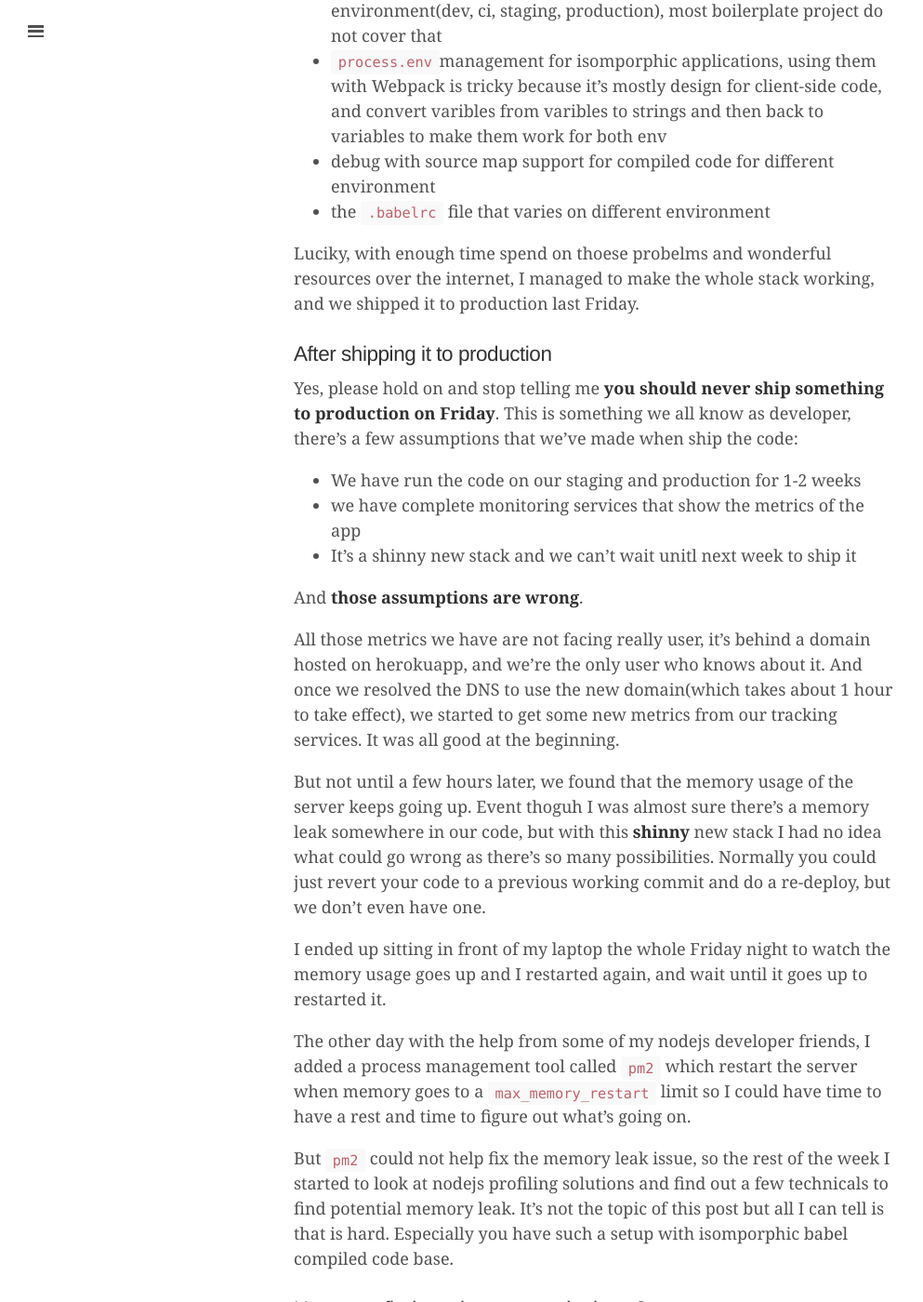
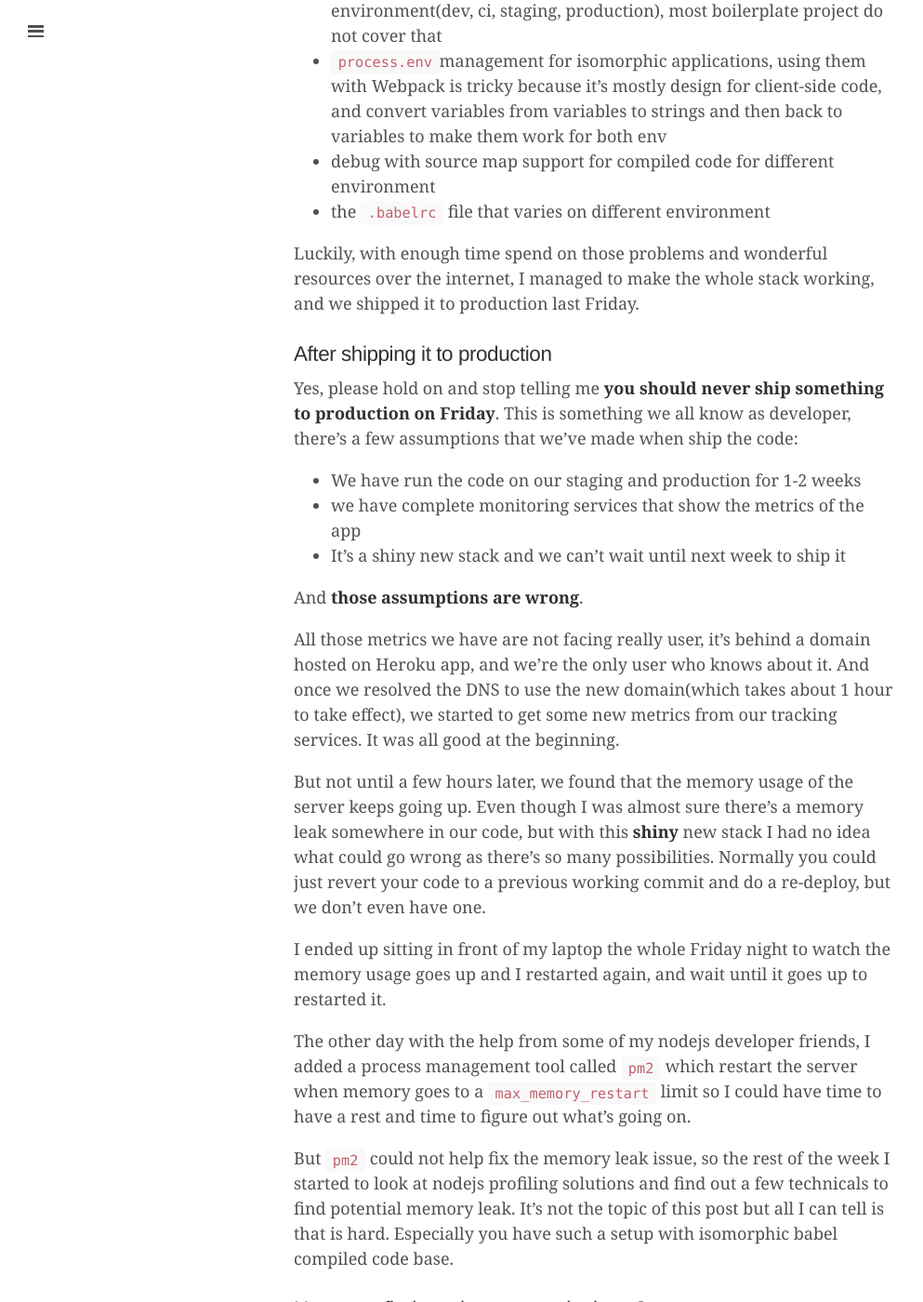
Before and after one commit to fraserxu/fraserxu.github.io, a Jekyll site: the page built from _posts/2016-05-31-my-first-production-isomorphic-graphql-app.md, in a window 1280 px wide and 1400 px high, scrolled down 4280 px. Shown: the whole window at 93% size, without its empty margins (0-993 px from the left). Built offline with Jekyll 4.4.1, drawn with Linux system fonts in a browser that asks for light colours; some web fonts are replaced; some of the changed text lies outside the part shown.

Commit message:
typo fix

```diff
--- a/_posts/2016-05-31-my-first-production-isomorphic-graphql-app.md
+++ b/_posts/2016-05-31-my-first-production-isomorphic-graphql-app.md
@@ -6,19 +6,17 @@ layout: post
 ### The story
 
 During the past few weeks, I've been given the opportunity to rebuild the front-end of a project
-with "modern approach" to replace an existing CoffeeScript, jQuery, Bower based app running on Ruby
-on Rails.
+with "modern approach" to replace an existing CoffeeScript, jQuery, Bower based app running on Ruby on Rails.
 
-After about 2 sprints of work(2 weeks for each sprint), we shipped our first version to production last
-week.
+After about 2 sprints of work(2 weeks for each sprint), we shipped our first version to production last week.
 
 Before I started to share my experience, I'd like to give an overview of the architecture for the project.
 
 #### The current stack
 
-|                         | Library |
+|                             | Library |
 | ----------------------  | -------------------
-|  View                   | React         |
+|  View                    | React         |
 |  State management       | send-actions(like Redux, but simper)  |
 |  Date fetching          | GraphQL, Relay|
 |  Route                  | React-Router  |
@@ -104,25 +92,25 @@ To get started, we need to install the following packages, and it still kind of
 
 Oh, wait! Since we are using `react-router`, we also need a tool to fetch the data based on the current router so we could fetch all the data before rendering the page:
 
-* react-router-realay
+* react-router-relay
 
-And, last but not least. We are doing <del>isomporphic</del>universal app, so we still need to do something to make them work on server side, let's install some more other plugins:
+And, last but not least. We are doing <del>isomorphic</del>universal app, so we still need to do something to make them work on server side, let's install some more other plugins:
 
 * isomorphic-relay
-* isomporphic-relay-router
+* isomorphic
 
-Okay, I think we are almost there, we'e got almost every tool we need. We're going to ship the product to production.
+Okay, I think we are almost there, we've got almost every tool we need. We're going to ship the product to production.
 
 With this setup, I got problems that does not belong to any of the framework itself, but how to **make them work together**. I've heard lots of success stories for isomorphic application, I've also heard people talking how awesome GraphQL and Relay is for data fetching. But I can hardly find any live example of using all of them together.
 
 Here's a few pain point I met while hooking them together:
 
 * `process.env` management for application running in different environment(dev, ci, staging, production), most boilerplate project do not cover that
-* `process.env`management for isomporphic applications, using them with Webpack is tricky because it's mostly design for client-side code, and convert varibles from varibles to strings and then back to variables to make them work for both env
+* `process.env`management for isomorphic applications, using them with Webpack is tricky because it's mostly design for client-side code, and convert variables from variables to strings and then back to variables to make them work for both env
 * debug with source map support for compiled code for different environment
 * the `.babelrc` file that varies on different environment
 
-Luciky, with enough time spend on thoese probelms and wonderful resources over the internet, I managed to make the whole stack working, and we shipped it to production last Friday.
+Luckily, with enough time spend on those problems and wonderful resources over the internet, I managed to make the whole stack working, and we shipped it to production last Friday.
 
 ### After shipping it to production
 
@@ -130,19 +118,19 @@ Yes, please hold on and stop telling me **you should never ship something to pro
 
 * We have run the code on our staging and production for 1-2 weeks
 * we have complete monitoring services that show the metrics of the app
-* It's a shinny new stack and we can't wait unitl next week to ship it
+* It's a shiny new stack and we can't wait until next week to ship it
 
 And **those assumptions are wrong**.
 
-All those metrics we have are not facing really user, it's behind a domain hosted on herokuapp, and we're the only user who knows about it. And once we resolved the DNS to use the new domain(which takes about 1 hour to take effect), we started to get some new metrics from our tracking services. It was all good at the beginning.
+All those metrics we have are not facing really user, it's behind a domain hosted on Heroku app, and we're the only user who knows about it. And once we resolved the DNS to use the new domain(which takes about 1 hour to take effect), we started to get some new metrics from our tracking services. It was all good at the beginning.
 
-But not until a few hours later, we found that the memory usage of the server keeps going up. Event thoguh I was almost sure there's a memory leak somewhere in our code, but with this **shinny** new stack I had no idea what could go wrong as there's so many possibilities. Normally you could just revert your code to a previous working commit and do a re-deploy, but we don't even have one.
+But not until a few hours later, we found that the memory usage of the server keeps going up. Even though I was almost sure there's a memory leak somewhere in our code, but with this **shiny** new stack I had no idea what could go wrong as there's so many possibilities. Normally you could just revert your code to a previous working commit and do a re-deploy, but we don't even have one.
 
 I ended up sitting in front of my laptop the whole Friday night to watch the memory usage goes up and I restarted again, and wait until it goes up to restarted it.
 
 The other day with the help from some of my nodejs developer friends, I added a process management tool called `pm2` which restart the server when memory goes to a `max_memory_restart` limit so I could have time to have a rest and time to figure out what's going on.
 
-But `pm2` could not help fix the memory leak issue, so the rest of the week I started to look at nodejs profiling solutions and find out a few technicals to find potential memory leak. It's not the topic of this post but all I can tell is that is hard. Especially you have such a setup with isomporphic babel compiled code base.
+But `pm2` could not help fix the memory leak issue, so the rest of the week I started to look at nodejs profiling solutions and find out a few technicals to find potential memory leak. It's not the topic of this post but all I can tell is that is hard. Especially you have such a setup with isomorphic babel compiled code base.
 
 ### Have you find out the memory leak yet?
 
@@ -160,6 +148,6 @@ So here's a few lessons I learned from this project:
 * You can **plan big**, but **always start small**.
 * There's no reason should stop you from trying new libraries, but **chose the right timing**.
 
-Last but not least, I'm not a super fan of hearing people complaining about `JavaScript fatigue`, this post isn't about complain them at all. It's all my personal fault to use a library at a wrong time(or too many libraries at the same time). And it's also the reason I explain setp by step why I bring in those libraies into my project.
+Last but not least, I'm not a super fan of hearing people complaining about `JavaScript fatigue`, this post isn't about complain them at all. It's all my personal fault to use a library at a wrong time(or too many libraries at the same time). And it's also the reason I explain setp by step why I bring in those libraries into my project.
 
-It is because whenever I get a problem, those tools, build by lovely open source developers who spend their spare time, helping us solve our probelms for free, they are the one making our life easier. If it happens to solve your problem, always appreciate their hard work for that, if it doesn't, build you own.
+It is because whenever I get a problem, those tools, build by lovely open source developers who spend their spare time, helping us solve our problems for free, they are the one making our life easier. If it happens to solve your problem, always appreciate their hard work for that, if it doesn't, build you own.
```
Also changed, not shown: other parts of _posts/2016-05-31-my-first-production-isomorphic-graphql-app.md (+13 -23 lines).
